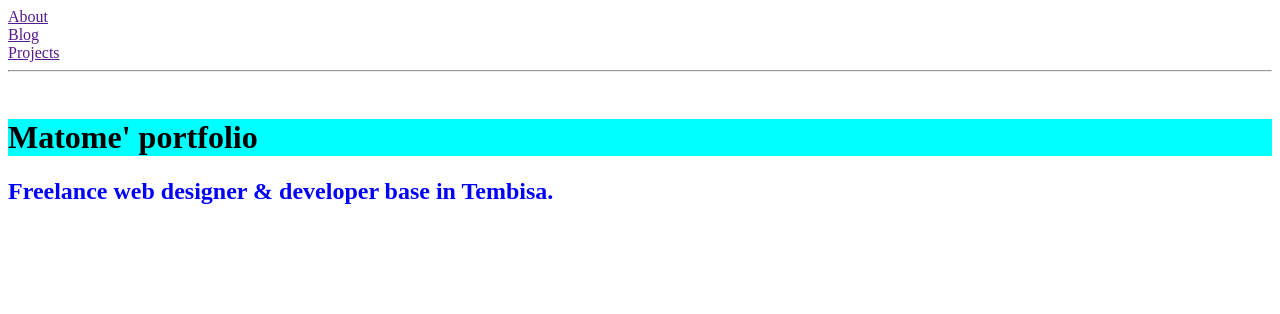
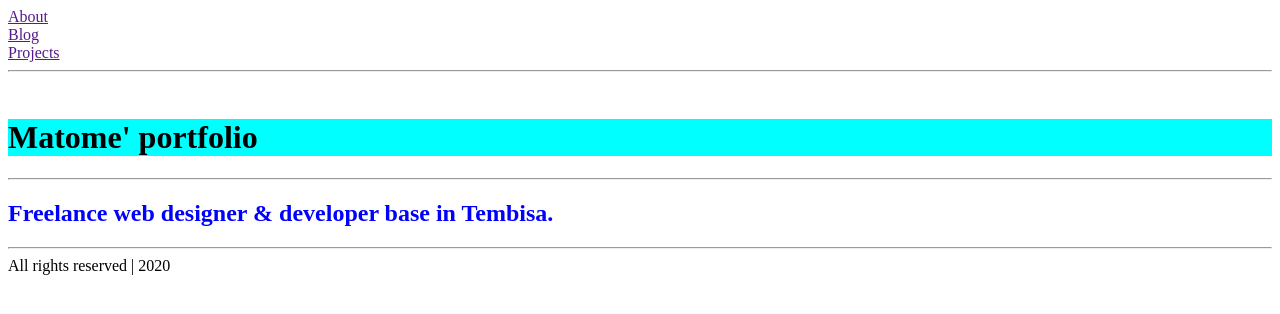
Before and after one commit to tonykobe8/angular-ivy-j6eyva, an Angular app: page / in a window 1280 px wide. Shown: the top 314 px of the page. Built offline with nearby package versions, Linux system fonts and the light colour scheme.

Commit message:
1 file modified

```diff
--- a/src/app/app.component.html
+++ b/src/app/app.component.html
@@ -1,6 +1,7 @@
 <a href> About </a><br>
 <a href> Blog </a><br><a href> Projects </a><hr>
 <br><h1> Matome' portfolio
-</h1>
+</h1><hr>
 
-<h2>Freelance web designer & developer base in Tembisa.</h2>
+<h2>Freelance web designer & developer base in Tembisa.</h2><hr>
+<label> All rights reserved | 2020 </label>
```
